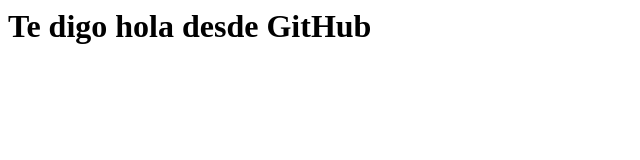
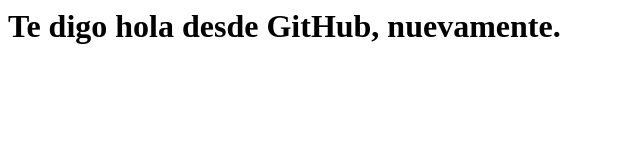
Before and after one commit to herodriguez/Azure, a plain HTML site: page index.html in a window 1280 px wide. Shown: the whole page, without its empty margins (0-640 px from the left). Drawn offline with Linux system fonts and the light colour scheme.

Commit message:
actualizando el índex nuevamente

```diff
--- a/index.html
+++ b/index.html
@@ -3,6 +3,6 @@
 		<title>Hola desde GitHub a Azure</title>
 	</head>
 	<body>
-		<h1>Te digo hola desde GitHub</h1>
+		<h1>Te digo hola desde GitHub, nuevamente.</h1>
 	</body>
 </html>
```
